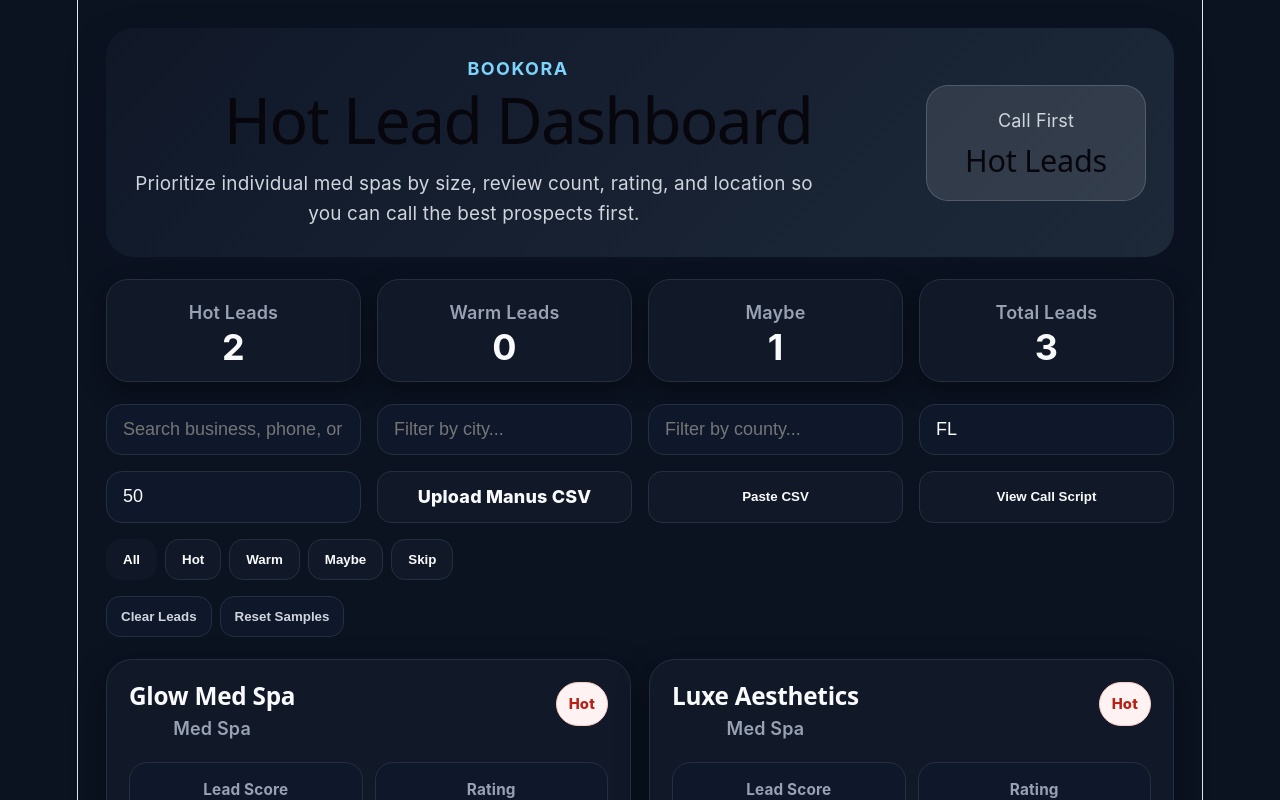
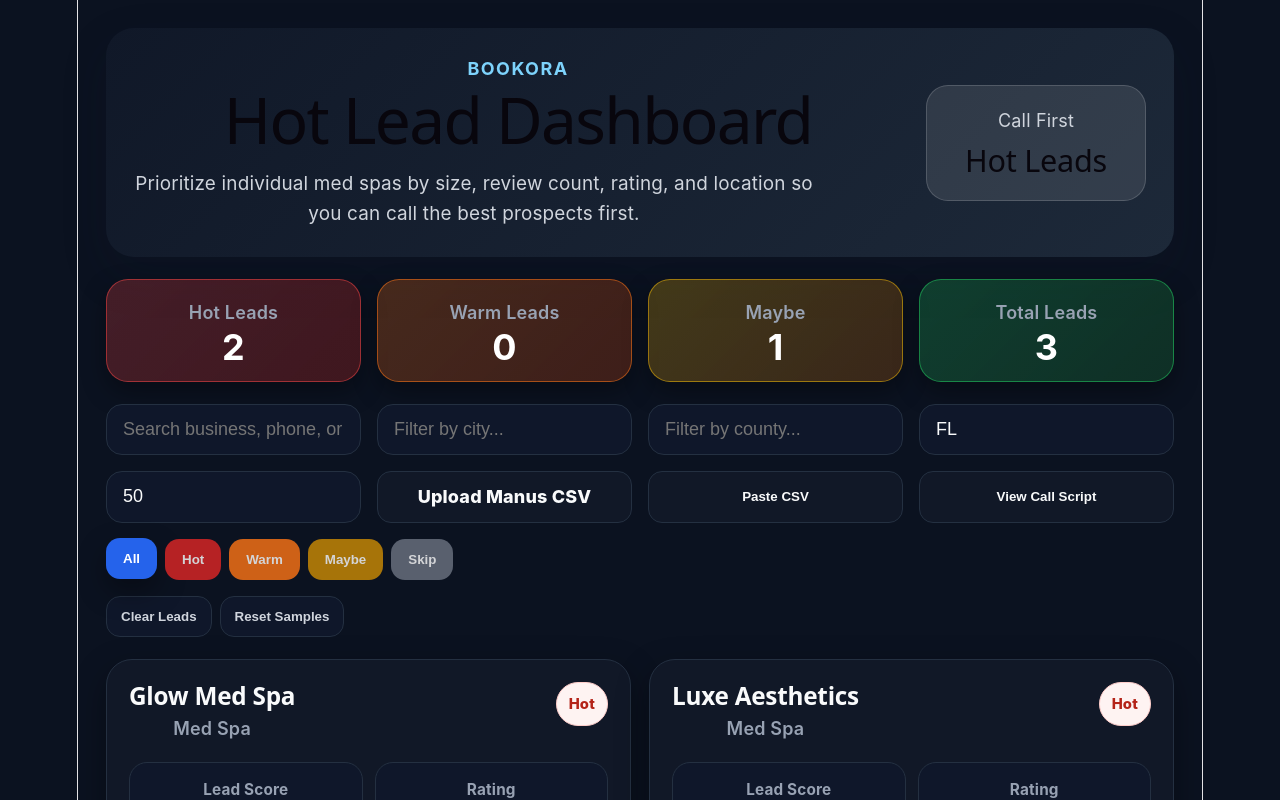
Before and after one commit to abookoraai/bookora-hot-leads-dashboard, a React (Vite) app: page / in a window 1280 px wide. Shown: the top 800 px of the page. Built offline with nearby package versions, Linux system fonts and the light colour scheme.

Commit message:
Update lead dashboard colors

```diff
--- a/src/App.css
+++ b/src/App.css
@@ -124,6 +124,40 @@
   box-shadow: 0 10px 24px var(--shadow);
 }
 
+.summaryHot {
+  background: linear-gradient(135deg, rgba(239, 68, 68, 0.25), rgba(127, 29, 29, 0.45));
+  border-color: rgba(239, 68, 68, 0.55);
+}
+
+.summaryWarm {
+  background: linear-gradient(135deg, rgba(249, 115, 22, 0.25), rgba(124, 45, 18, 0.45));
+  border-color: rgba(249, 115, 22, 0.55);
+}
+
+.summaryMaybe {
+  background: linear-gradient(135deg, rgba(234, 179, 8, 0.25), rgba(113, 63, 18, 0.45));
+  border-color: rgba(234, 179, 8, 0.55);
+}
+
+.summaryTotal {
+  background: linear-gradient(135deg, rgba(34, 197, 94, 0.25), rgba(20, 83, 45, 0.45));
+  border-color: rgba(34, 197, 94, 0.55);
+}
+
+.summaryHot p,
+.summaryWarm p,
+.summaryMaybe p,
+.summaryTotal p {
+  color: rgba(255, 255, 255, 0.82);
+}
+
+.summaryHot h3,
+.summaryWarm h3,
+.summaryMaybe h3,
+.summaryTotal h3 {
+  color: white;
+}
+
 .summaryCard p {
   margin: 0;
   color: var(--text-muted);
@@ -169,19 +203,48 @@
 }
 
 .filterButtons button {
-  border: 1px solid var(--card-border);
-  background: var(--button-bg);
-  color: var(--button-text);
+  border: 1px solid transparent;
+  color: white;
   padding: 12px 16px;
   border-radius: 14px;
-  font-weight: 700;
+  font-weight: 800;
   cursor: pointer;
+  opacity: 0.82;
+}
+
+.filterButtons button:hover,
+.filterButtons button.active {
+  opacity: 1;
+  transform: translateY(-1px);
 }
 
 .filterButtons button.active {
-  background: #101828;
-  color: white;
-  border-color: #101828;
+  box-shadow: 0 12px 28px rgba(0, 0, 0, 0.35);
+}
+
+.allFilter {
+  background: #2563eb;
+  border-color: #60a5fa;
+}
+
+.hotFilter {
+  background: #dc2626;
+  border-color: #f87171;
+}
+
+.warmFilter {
+  background: #f97316;
+  border-color: #fdba74;
+}
+
+.maybeFilter {
+  background: #ca8a04;
+  border-color: #fde047;
+}
+
+.skipFilter {
+  background: #6b7280;
+  border-color: #9ca3af;
 }
 
 .leadGrid {
@@ -328,9 +391,16 @@
 }
 
 .siteButton {
-  background: var(--button-bg);
-  color: var(--text-main);
-  border: 1px solid var(--card-border);
+  background: #16a34a;
+  color: white;
+  border: 1px solid #4ade80;
+  box-shadow: 0 12px 28px rgba(22, 163, 74, 0.22);
+}
+
+.siteButton:hover {
+  transform: translateY(-1px);
+  background: #15803d;
+  box-shadow: 0 16px 34px rgba(22, 163, 74, 0.32);
 }
 
 @media (max-width: 850px) {
--- a/src/App.jsx
+++ b/src/App.jsx
@@ -315,22 +315,22 @@
       </header>
 
       <section className="summaryGrid">
-        <div className="summaryCard">
+  <div className="summaryCard summaryHot">
     <p>Hot Leads</p>
     <h3>{summary.hot}</h3>
   </div>
 
-        <div className="summaryCard">
+  <div className="summaryCard summaryWarm">
     <p>Warm Leads</p>
     <h3>{summary.warm}</h3>
   </div>
 
-        <div className="summaryCard">
+  <div className="summaryCard summaryMaybe">
     <p>Maybe</p>
     <h3>{summary.maybe}</h3>
   </div>
 
-        <div className="summaryCard">
+  <div className="summaryCard summaryTotal">
     <p>Total Leads</p>
     <h3>{summary.total}</h3>
   </div>
@@ -389,7 +389,7 @@
   <button
     key={priority}
     onClick={() => setPriorityFilter(priority)}
-              className={priorityFilter === priority ? "active" : ""}
+    className={`${priorityFilter === priority ? "active" : ""} ${priority.toLowerCase()}Filter`}
   >
     {priority}
   </button>
```
Lines whose indentation alone changed are shown as unchanged.
